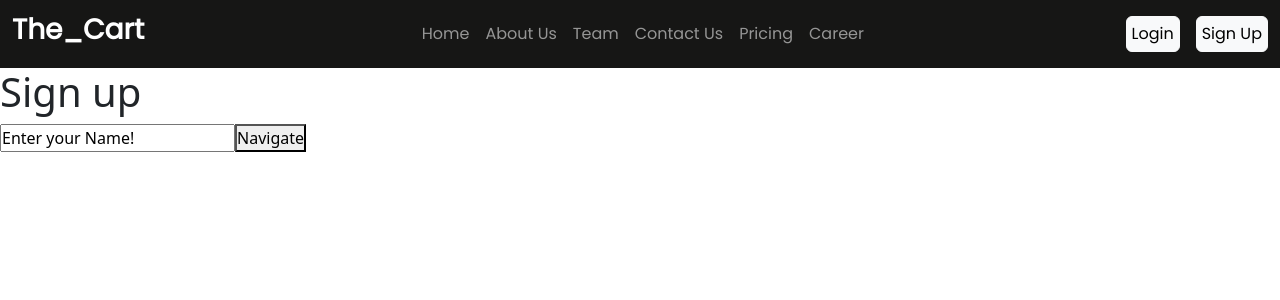
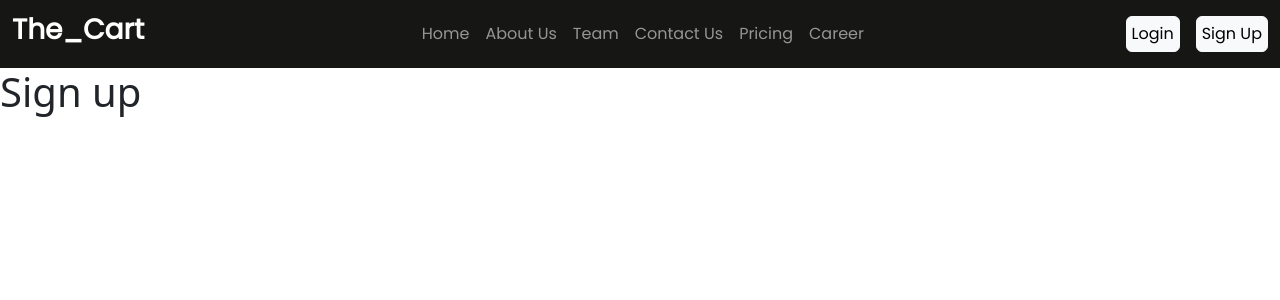
Before and after one commit to Rohankhan999/The_Cart, a React (Create React App) app: page /signup in a window 1280 px wide. Shown: the top 300 px of the page. Built offline with nearby package versions, Linux system fonts and the light colour scheme.

Commit message:
Done ⌚

```diff
--- a/src/Pages/Signup.js
+++ b/src/Pages/Signup.js
@@ -1,19 +1,12 @@
 import React from 'react'
-import { useNavigate } from 'react-router-dom'
-import { useState } from 'react';
+
 const Signup = () => {
 
-  const navigate = useNavigate();
-  const [Username, SetUsername] = useState("Enter your Name!")
-
-
-  return (
-    <div>
-      <h1>Sign up </h1>
-      <input type="text" value={Username} placeholder='Enter your username' onChange={(e) => SetUsername(e.target.value)}></input>
-      <button onClick={() => { navigate("/login") , {state: { username}} }}>Navigate</button>
-    </div>
-  )
+ return(
+<div>
+<h1>Sign up</h1>
+</div>
+ )
 }
 
 export default Signup
```
